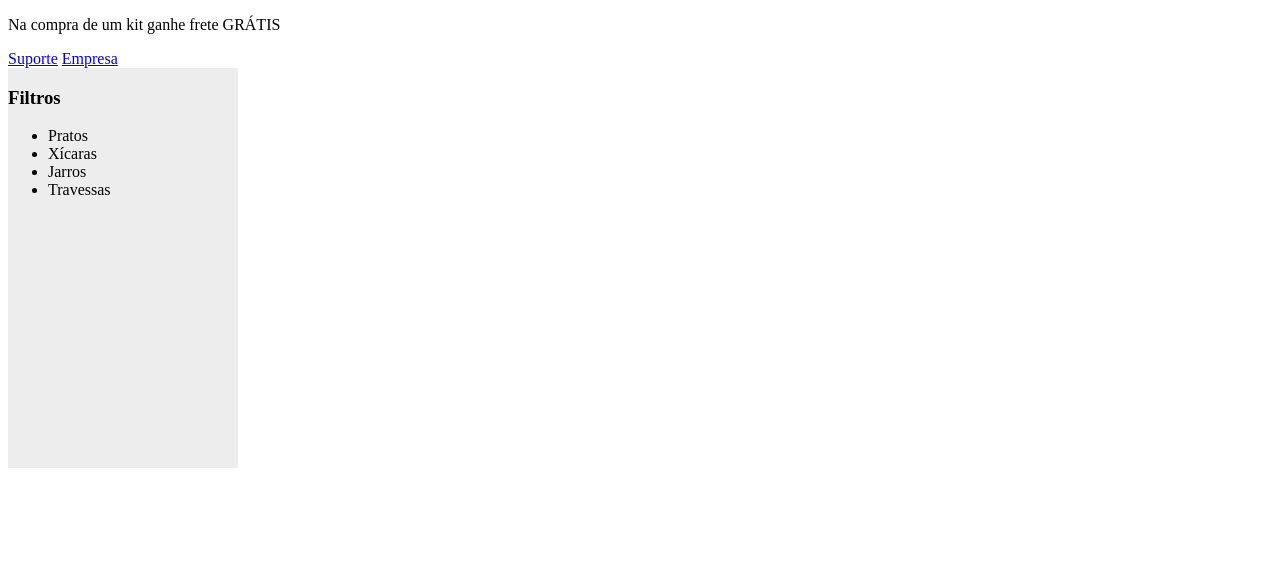
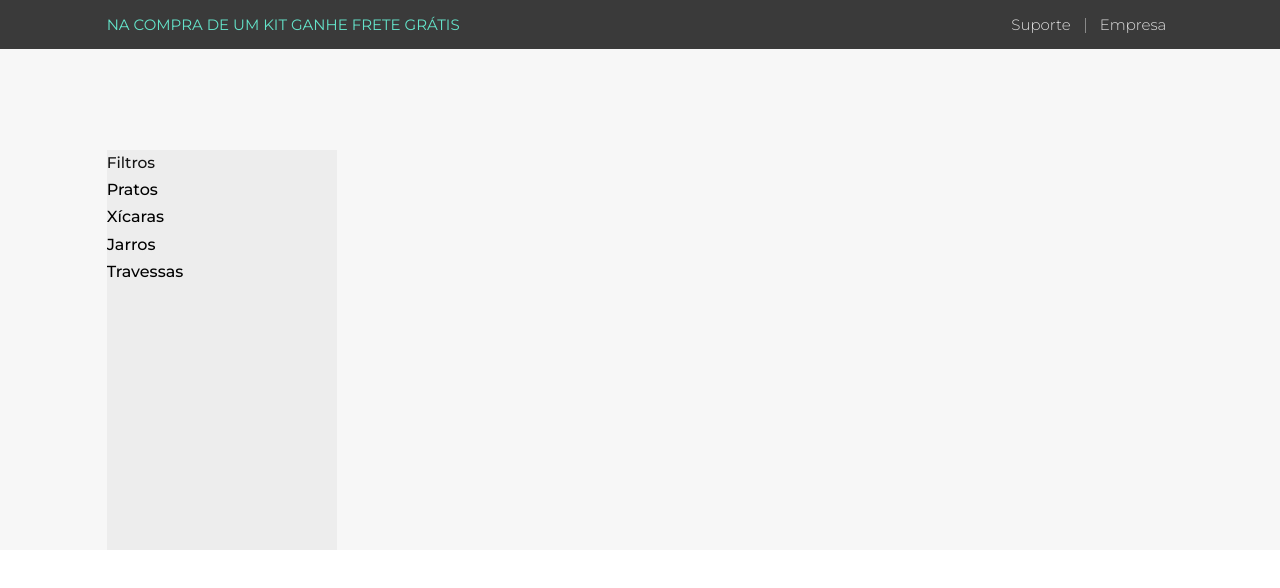
Before and after one commit to emersonmarins/site02-Ceramic, a website built with Parcel: page src/pages/store/html/index.html in a window 1280 px wide. Built offline with nearby package versions, Linux system fonts and the light colour scheme; a web font is replaced by a local one.

Commit message:
update the path

```diff
--- a/src/pages/store/html/index.html
+++ b/src/pages/store/html/index.html
@@ -6,10 +6,10 @@
   <meta name="viewport" content="width=device-width, initial-scale=1.0">
   <title>Document</title>
   <link rel="stylesheet" href="../css/index.css">
-  <link rel="stylesheet" href="./src/styles/index.css">
-  <link rel="stylesheet" href="./src/components/MenuDropdown/styles/index.css">
-  <link rel="stylesheet" href="./src/components/ShoppingCarts/styles/index.css">
-  <link rel="stylesheet" href="./src/components/footer/styles/index.css">
+  <link rel="stylesheet" href="../../../styles/index.css">
+  <link rel="stylesheet" href="../../../components/MenuDropdown/styles/index.css">
+  <link rel="stylesheet" href="../../../components/ShoppingCarts/styles/index.css">
+  <link rel="stylesheet" href="../../../components/footer/styles/index.css">
   <link
     href="https://fonts.googleapis.com/css2?family=Poppins:ital,wght@0,100;0,200;0,300;0,400;0,500;0,600;0,700;0,800;1,100;1,200;1,300;1,400;1,500;1,600;1,700;1,800&display=swap"
     rel="stylesheet">
@@ -135,13 +135,13 @@
 
   </script>
   <script type="module">
-    import { MenuHeaderController } from "./src/components/MenuDropdown/controllers/MenuHeaderController.js";
+    import { MenuHeaderController } from "../../../components/MenuDropdown/controllers/MenuHeaderController.js";
     new MenuHeaderController('.header');
-    import { FooterController } from "./src/components/footer/controller/FooterController.js";
+    import { FooterController } from "../../../components/footer/controller/FooterController.js";
     new FooterController('.footer-wrapper');
   </script>
-  <script type="module" src="./src/components/MenuDropdown/controllers/search/SearchController.js"></script>
-  <script type="module" src="./src/components/buttonScrollToTop/ScrollToTop.js"></script>
+  <script type="module" src="../../../components/MenuDropdown/controllers/search/SearchController.js"></script>
+  <script type="module" src="../../../components/buttonScrollToTop/ScrollToTop.js"></script>
 
 </body>
 
```
